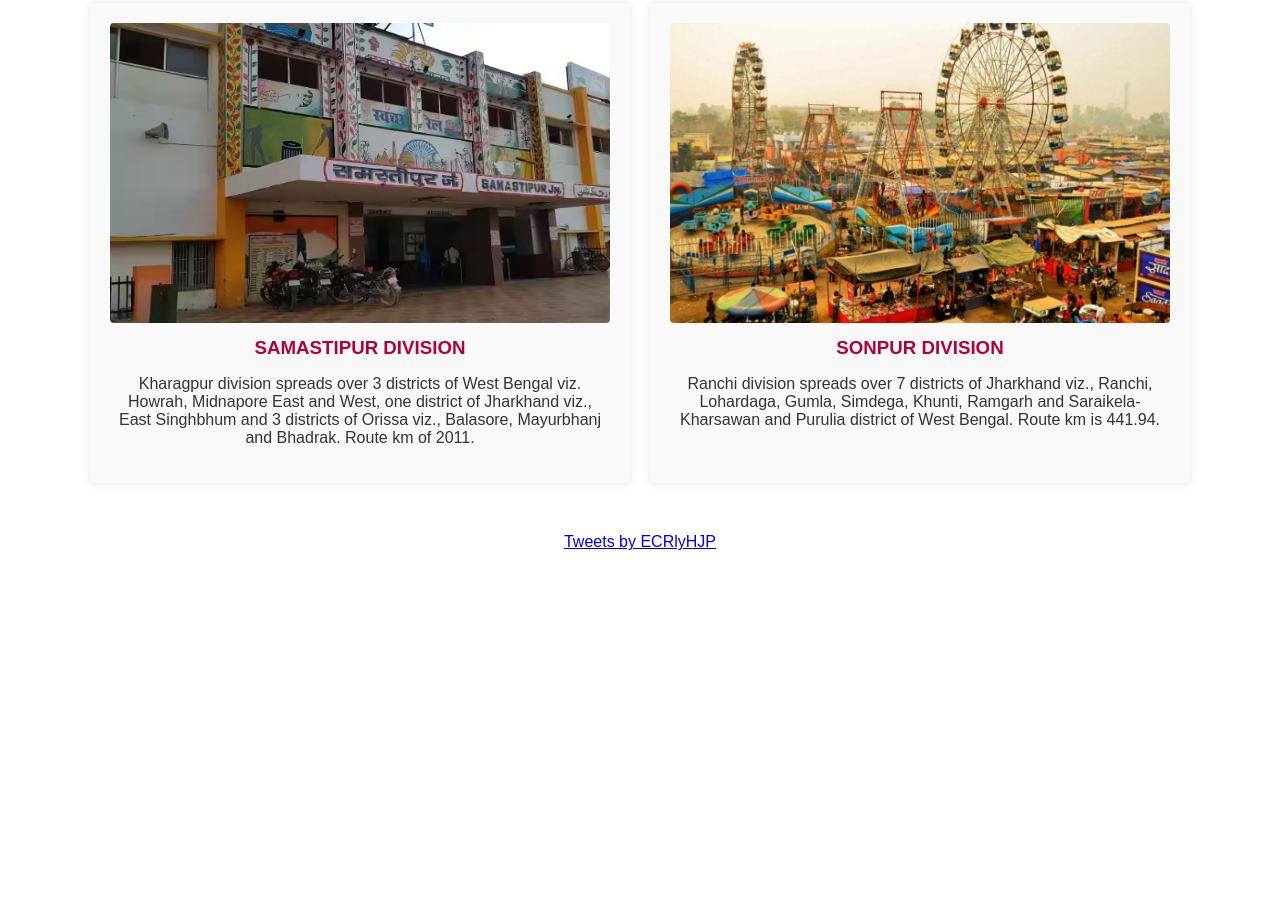
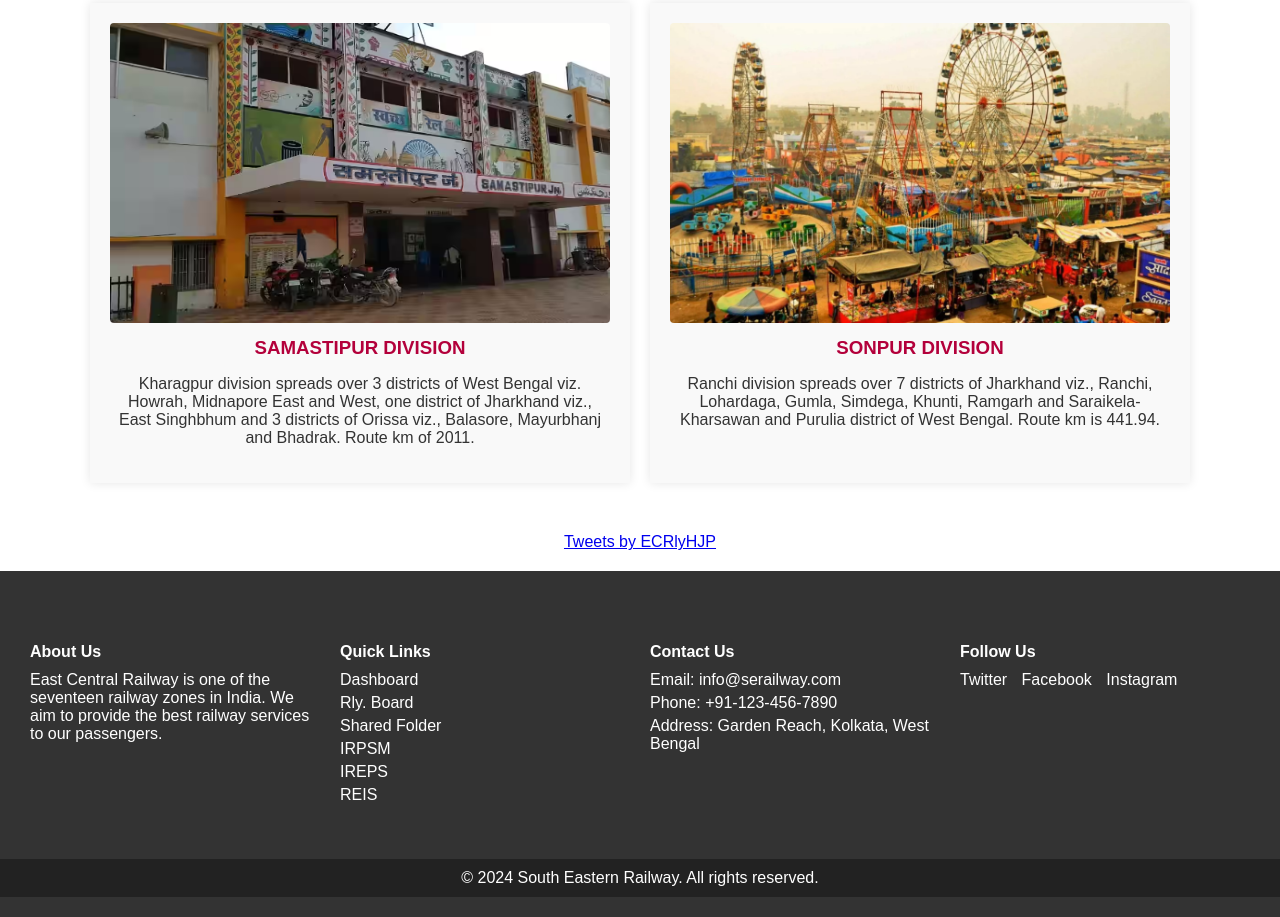
Before and after one commit to saurabhalp/ECR-WEBSITE, a plain HTML site: page index.html in a window 1280 px wide. Shown: the part 1238-2155 px from the top of the page. Before the commit the page ends 1809 px from the top, so only its background shows below. Drawn offline with Linux system fonts and the light colour scheme.

Commit message:
footer
added footer

```diff
--- a/index.html
+++ b/index.html
@@ -72,5 +72,44 @@
 
     </div>
 
+    <footer>
+        <div class="footer-container">
+            <div class="footer-section">
+                <h4>About Us</h4>
+                <p>East Central Railway is one of the seventeen railway zones in India. We aim to provide the best railway services to our passengers.</p>
+            </div>
+            <div class="footer-section">
+                <h4>Quick Links</h4>
+                <ul>
+                    <li><a href="#">Dashboard</a></li>
+                    <li><a href="#">Rly. Board</a></li>
+                    <li><a href="#">Shared Folder</a></li>
+                    <li><a href="#">IRPSM</a></li>
+                    <li><a href="#">IREPS</a></li>
+                    <li><a href="#">REIS</a></li>
+                </ul>
+            </div>
+            <div class="footer-section">
+                <h4>Contact Us</h4>
+                <ul>
+                    <li>Email: info@serailway.com</li>
+                    <li>Phone: +91-123-456-7890</li>
+                    <li>Address: Garden Reach, Kolkata, West Bengal</li>
+                </ul>
+            </div>
+            <div class="footer-section">
+                <h4>Follow Us</h4>
+                <div class="social-links">
+                    <a href="#">Twitter</a>
+                    <a href="#">Facebook</a>
+                    <a href="#">Instagram</a>
+                </div>
+            </div>
+        </div>
+        <div class="footer-bottom">
+            <p>&copy; 2024 South Eastern Railway. All rights reserved.</p>
+        </div>
+    </footer>
+
 </body>
 </html>
--- a/styles.css
+++ b/styles.css
@@ -112,6 +112,75 @@
 .division p {
     color: #333;
 }
+/* Footer Styles */
+footer {
+    background-color: #333;
+    color: white;
+    padding: 20px 0;
+    text-align: center;
+}
+
+.footer-container {
+    display: flex;
+    flex-wrap: wrap;
+    justify-content: space-around;
+    padding: 20px;
+}
+
+.footer-section {
+    flex: 1 1 200px;
+    margin: 10px;
+    text-align: left;
+}
+
+.footer-section h4 {
+    margin-bottom: 10px;
+}
+
+.footer-section p,
+.footer-section ul {
+    margin: 0;
+    padding: 0;
+    list-style: none;
+}
+
+.footer-section ul li {
+    margin: 5px 0;
+}
+
+.footer-section a {
+    color: white;
+    text-decoration: none;
+}
+
+.footer-section a:hover {
+    text-decoration: underline;
+}
+
+.social-links a {
+    margin-right: 10px;
+}
+
+.footer-bottom {
+    background-color: #222;
+    padding: 10px 0;
+    margin-top: 20px;
+}
+
+.footer-bottom p {
+    margin: 0;
+}
+
+@media (max-width: 768px) {
+    .footer-container {
+        flex-direction: column;
+        text-align: center;
+    }
+
+    .footer-section {
+        margin-bottom: 20px;
+    }
+}
 
 
 /* Media Queries for Responsiveness */
```
